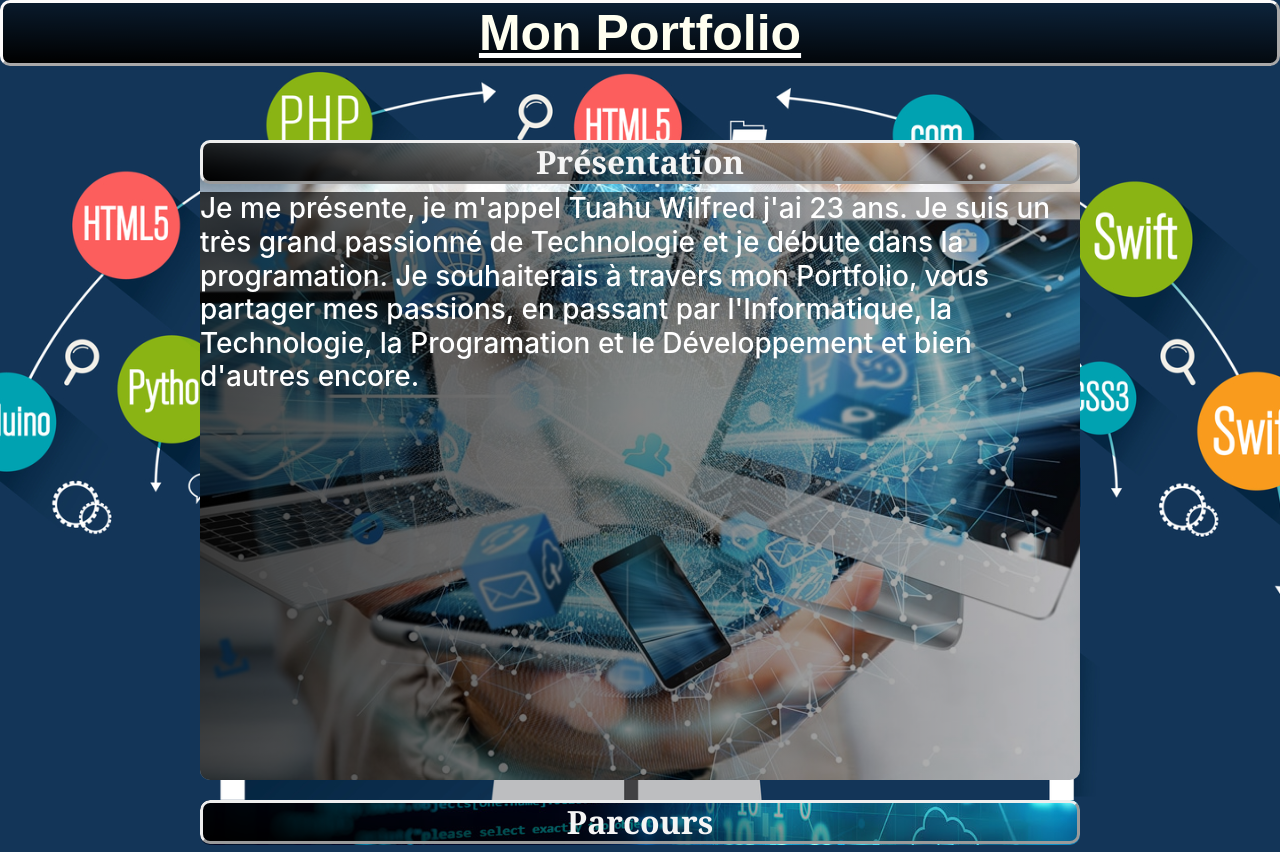
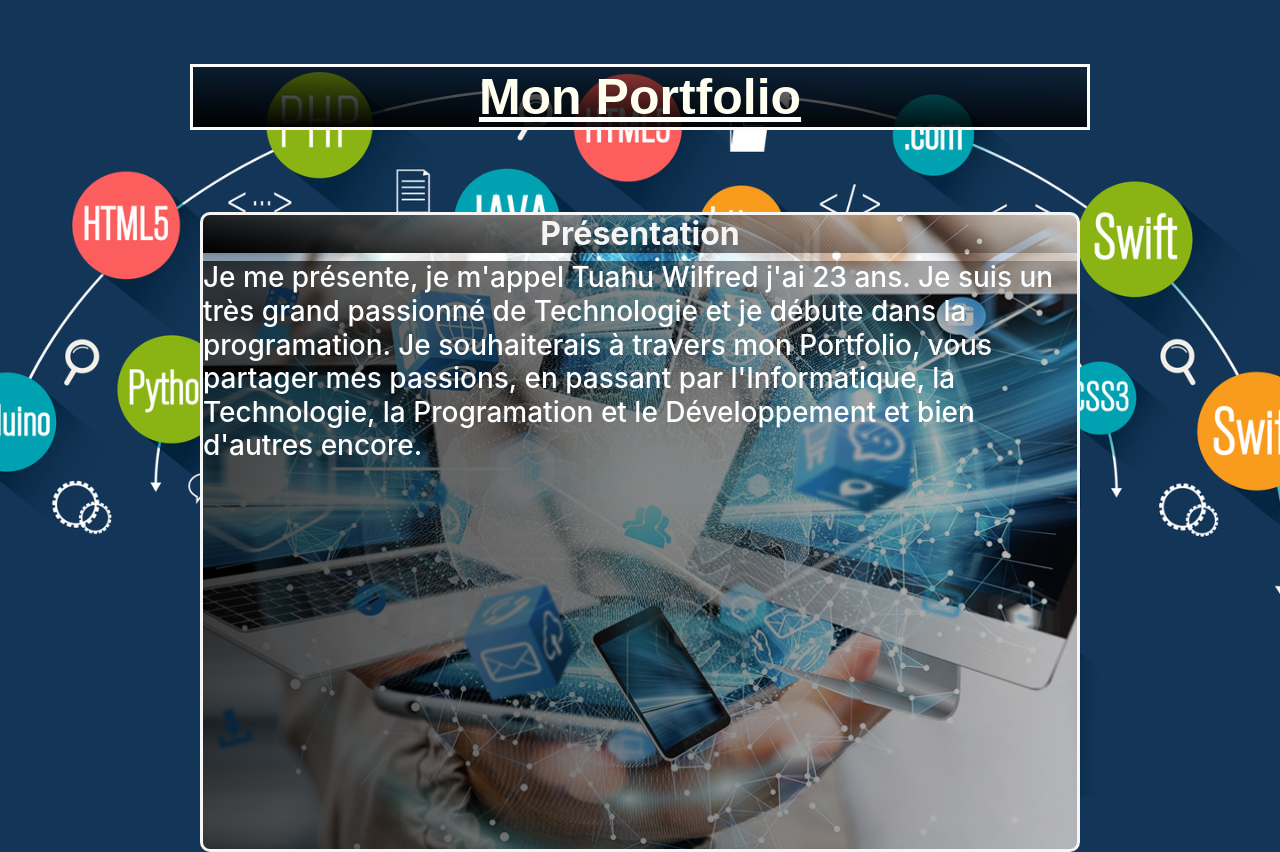
Before and after one commit to Yuri1508/Portfolio, a plain HTML site: page index.html in a window 1280 px wide. Shown: the top 852 px of the page. Drawn offline with Linux system fonts and the light colour scheme; a web font is replaced by a local one.

Commit message:
news file

```diff
--- a/index.html
+++ b/index.html
@@ -19,10 +19,9 @@
 
 <body>
 
-  <center>
+  <div class="portfolio">
     <h1> Mon Portfolio </h1>
-  </center>
-
+  </div>
 
   <div class="portfolio">
 
--- a/style.css
+++ b/style.css
@@ -1,6 +1,7 @@
 @import url('https://fonts.googleapis.com/css?family=Expletus+Sans&display=swap');
 
 h1 {
+  text-align: center;
   color: ivory;
   background: linear-gradient(1deg, rgb(0, 0, 0) 0%, transparent 150%);
   text-decoration-line: underline;
@@ -8,9 +9,7 @@ h1 {
   font-size: 50px;
   font-weight: bold;
   font-family: fantasy;
-  border-width: 3px;
-  border-style: outset;
-  border-radius: 10px;
+  border-style: solid;
   border-color: rgb(253, 251, 251);
 }
 
@@ -31,15 +30,15 @@ body {
 }
 
 h2 {
-  font-family: Georgia, 'Times New Roman', Times, serif;
-  border-radius: 10px;
-  border-style: outset;
+  font-family: -apple-system, BlinkMacSystemFont, 'Segoe UI', Roboto, Oxygen, Ubuntu, Cantarell, 'Open Sans', 'Helvetica Neue', sans-serif;
   font-weight: bold;
   color: whitesmoke;
   background: linear-gradient(10deg, black, transparent 100%);
 }
 
 .image {
+  border-style: solid;
+  border-color: whitesmoke;
   min-width: 30px;
   margin: 10px;
   height: 45px;
```
